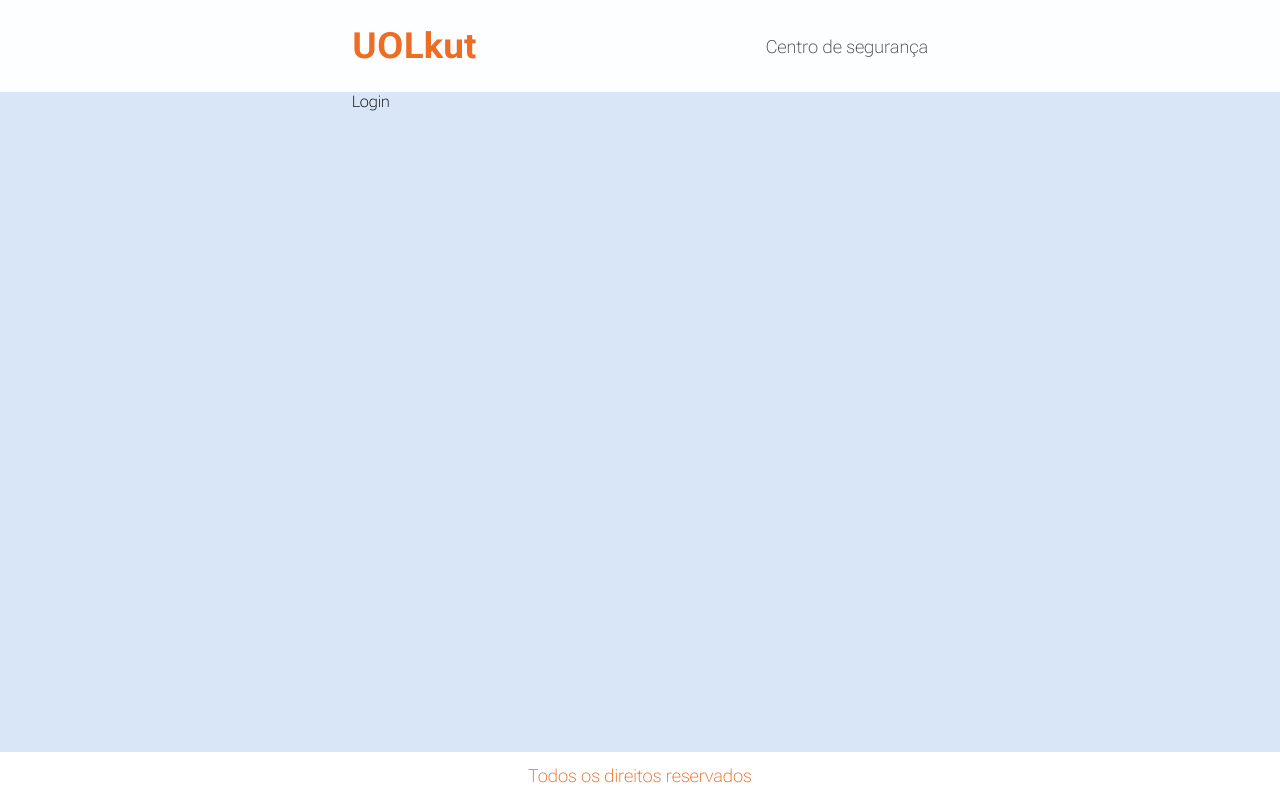
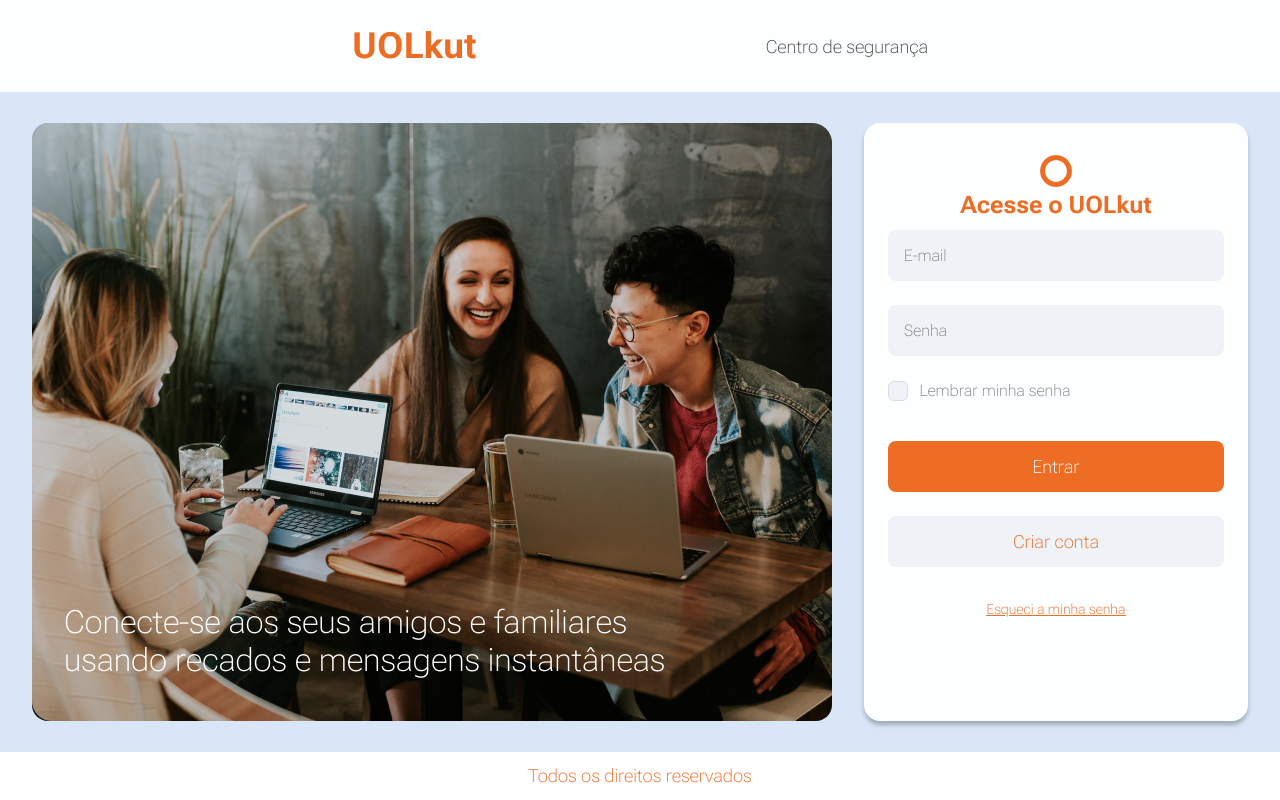
Before and after one commit to vitormen/Desafio-Semana-X-, a React (Vite) app: page / in a window 1280 px wide. Built offline with nearby package versions, Linux system fonts and the light colour scheme; a web font is replaced by a local one.

Commit message:
:sparkles: feat: Login page, card creation

```diff
--- a/src/pages/Login/index.tsx
+++ b/src/pages/Login/index.tsx
@@ -1,14 +1,48 @@
+import {useState} from 'react';
+import { Link } from 'react-router-dom';
 import Navbar from "../../components/navbar"
 import Footer from "../../components/footer"
+import Logo from "../../assets/ps_orkut.png"
+import Banner from "../../components/homepageImg"
+import CheckIcon from '../../assets/checkbox.png'
 import * as C from './styles'
 
 
 const Login = () => {
+    const [checked, setChecked] = useState(false)
+
+
+    const handleCheckboxChange = () =>{
+        setChecked(!checked)
+    }
+
+
     return(
         <>
         <Navbar  thereIsLoggedOut={true} thereIsProfile={false} thereIsUserEdit={false}/>
             <C.Container>
-                Login
+                <Banner/>
+                <C.Card>
+                    <C.Header>
+                        <img src={Logo} alt="logo"/>
+                        <C.Title>Acesse o UOLkut</C.Title>
+                    </C.Header>
+                    <C.Input widthbutton={"21rem"} margintop={"0.69rem"} type="email" id="email" name="email" placeholder="E-mail"></C.Input>
+                    <C.Input widthbutton={"21rem"} margintop={"1.5rem"} type="password" id="password" name="password" placeholder="Senha"></C.Input>
+                    <C.CheckboxContainer onClick={handleCheckboxChange}>
+                        <C.Checkbox onChange={handleCheckboxChange} checked={checked}/>
+                        <C.StyledCheckbox checked={checked}>
+                            <img src={CheckIcon} alt="check" />
+                        </C.StyledCheckbox>
+
+                        <C.Text>Lembrar minha senha</C.Text>
+                    </C.CheckboxContainer>
+
+
+                    <Link to={'/profile'}><C.Button background={"#ED6D25"} color={"#FFF"}>Entrar</C.Button></Link>
+                    <Link to={'/signup'}><C.Button background={"#EFF3F8"} color={"#ED6D25"}>Criar conta</C.Button></Link>
+                        <Link to={"/passwordrecovery"} style={{textAlign: 'center', marginTop: '2rem'}}><C.PasswordForgot>Esqueci a minha senha</C.PasswordForgot></Link>
+                </C.Card>
             </C.Container>
         <Footer/>
         </>
--- a/src/pages/Login/styles.ts
+++ b/src/pages/Login/styles.ts
@@ -5,4 +5,134 @@
     background-color: #D9E6F7;
     padding: 0 22rem;
     height: calc(100vh - 8.75rem);
+    font-family: Roboto Flex;
+    display: flex;
+    justify-content: center;
+    align-items: center;
 `;
+
+
+export const Card = styled.div`
+    width: 24rem;
+    height: 37.375rem;
+    border-radius: 1rem;
+    background-color: #FDFEFF;
+    box-shadow: 0px 4px 4px 0px rgba(0, 0, 0, 0.25);
+    display: flex;
+    flex-direction: column;
+    color: #868686;
+    font-family: Roboto Flex;
+    font-size: 1rem;
+    padding: 1rem 1.5rem 1.87rem 1.5rem;
+    margin-left: 2rem;
+
+`
+
+
+type InputProps = {
+    widthbutton: string;
+    margintop: string;
+}
+
+export const Title = styled.p`
+    color: #ED6D25;
+    font-size: 1.5rem;
+    font-weight: 600;
+    margin: 0;
+    font-family: Roboto Flex;
+`
+export const Header = styled.span`
+    text-align: center;
+    width: 100%;
+    margin: 1rem 0 0 0;
+    font-family: Roboto Flex;
+
+`
+
+
+export const Input = styled.input<InputProps>`
+    width: ${props => props.widthbutton};
+    margin-top: ${props => props.margintop};
+    height: 3.1875rem;
+    font-size: 1rem;
+    padding: 1rem;
+    border-radius: 0.5rem;
+    background: #EFF3F8;
+    border: none;
+    font-family: Roboto Flex;
+    &:focus{
+        outline: none;
+    }
+    &::placeholder{
+        color: #868686;;
+    }
+`;
+
+
+
+type ButtonsProps = {
+    background: string;
+    color: string;
+}
+export const Button = styled.button<ButtonsProps>`
+    width: 21rem;
+    height: 3.1875rem;
+    border-radius: 0.5rem;
+    background: ${props => props.background};
+    padding: 0.94rem;
+    align-text: center;
+    color: ${props => props.color};
+    font-size: 1.125rem;
+    border: none;
+    cursor: pointer;
+    margin-top: 1.5rem;
+    font-family: Roboto Flex;
+`
+
+
+type CheckboxProps = {
+    checked: boolean;
+}
+
+export const Text = styled.label`
+    color: #868686;
+    font-family: Roboto Flex;
+    font-size: 1rem;
+    margin-left: 0.75rem;
+`
+export const CheckboxContainer = styled.div`
+   display: flex;
+   align-items: center;
+   margin-top: 1.56rem;
+   margin: 1.56rem 0 1rem 0;
+`
+
+export const Checkbox = styled.input.attrs({type: 'checkbox'})`
+    overflow: hidden;
+    white-space: nowrap;width: 0.026rem;
+    height: 0.026rem;
+    margin: -0.026rem;
+    padding: 0;
+`
+export const StyledCheckbox = styled.label<CheckboxProps>`
+    width: 1.25rem;
+    height: 1.25rem;
+    border-radius: 0.375rem;
+    border: 0.026rem solid #DCDCDC;
+    background: #EFF3F8;
+    display: flex;
+    justify-content: center;
+    align-items: center;
+    img {
+        display: ${props => props.checked ? 'flex' : 'none'};
+        filter: invert(75%) sepia(11%) saturate(6042%) hue- rotate(30deg) brightness(105%) contrast(68%);
+    }
+`;
+
+export const PasswordForgot = styled.a`
+    color: #ED6D25;
+    font-family: Roboto Flex;
+    font-size: 0.875rem;
+    text-decoration-line: underline;
+    cursor: pointer;
+`
```
Also changed, not shown: src/assets/checkbox.png (added).
